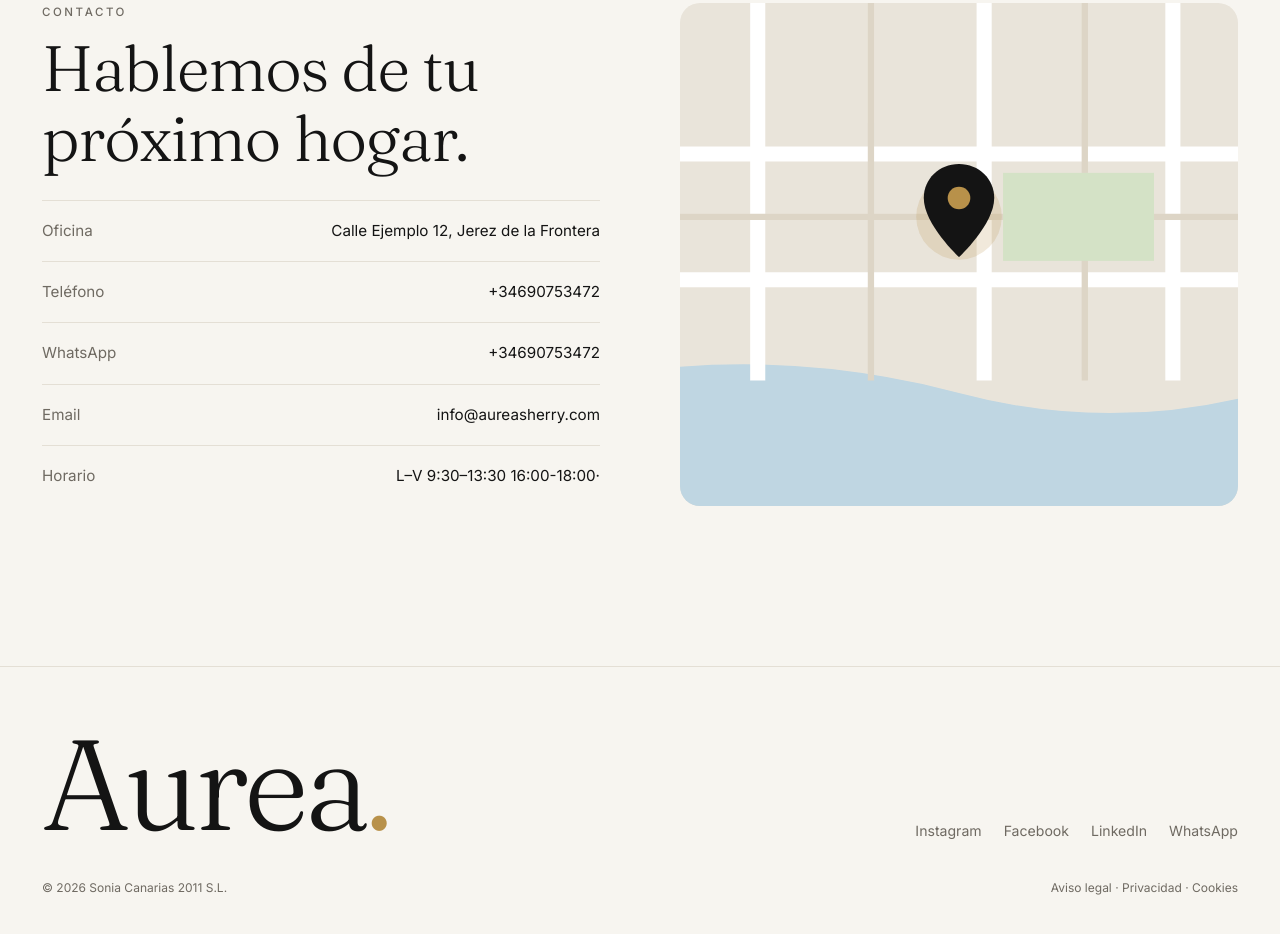
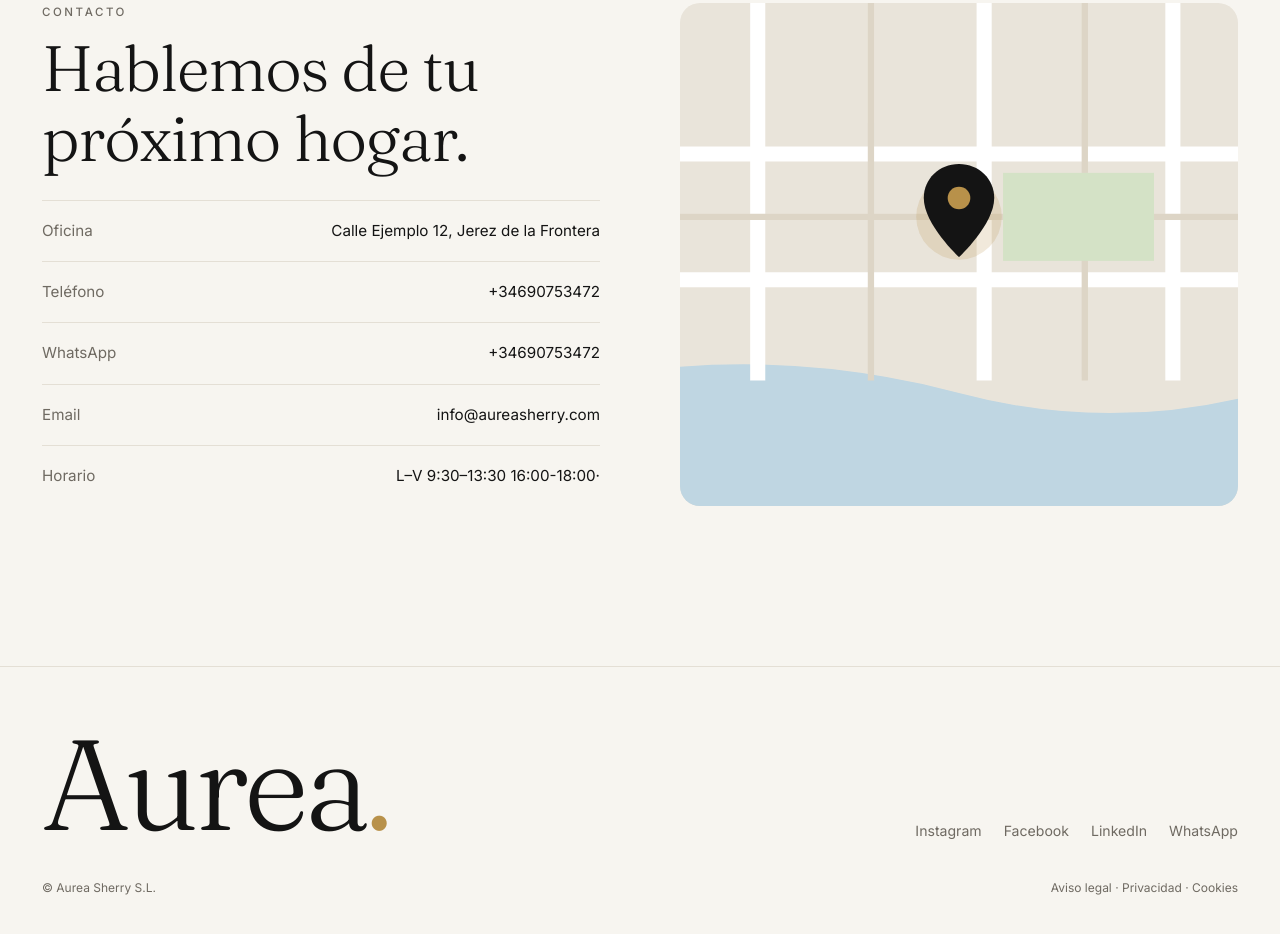
Before and after one commit to aureasherry/aureasherry-web, a plain HTML site: page index.html in a window 1280 px wide. Shown: the part 5212-6146 px from the top of the page. Drawn offline with Linux system fonts and the light colour scheme.

Commit message:
Update footer legal information

```diff
--- a/index.html
+++ b/index.html
@@ -402,7 +402,7 @@ footer{border-top:1px solid var(--line);padding:60px 0 36px;margin-top:40px}
       <div class="big">Aurea<i>.</i></div>
       <ul><li><a href="#">Instagram</a></li><li><a href="#">Facebook</a></li><li><a href="#">LinkedIn</a></li><li><a href="#">WhatsApp</a></li></ul>
     </div>
-    <div class="legal"><span>© 2026 Sonia Canarias 2011 S.L.</span><span>Aviso legal · Privacidad · Cookies</span></div>
+    <div class="legal"><span>© Aurea Sherry  S.L.</span><span>Aviso legal · Privacidad · Cookies</span></div>
   </div>
 </footer>
 
```
